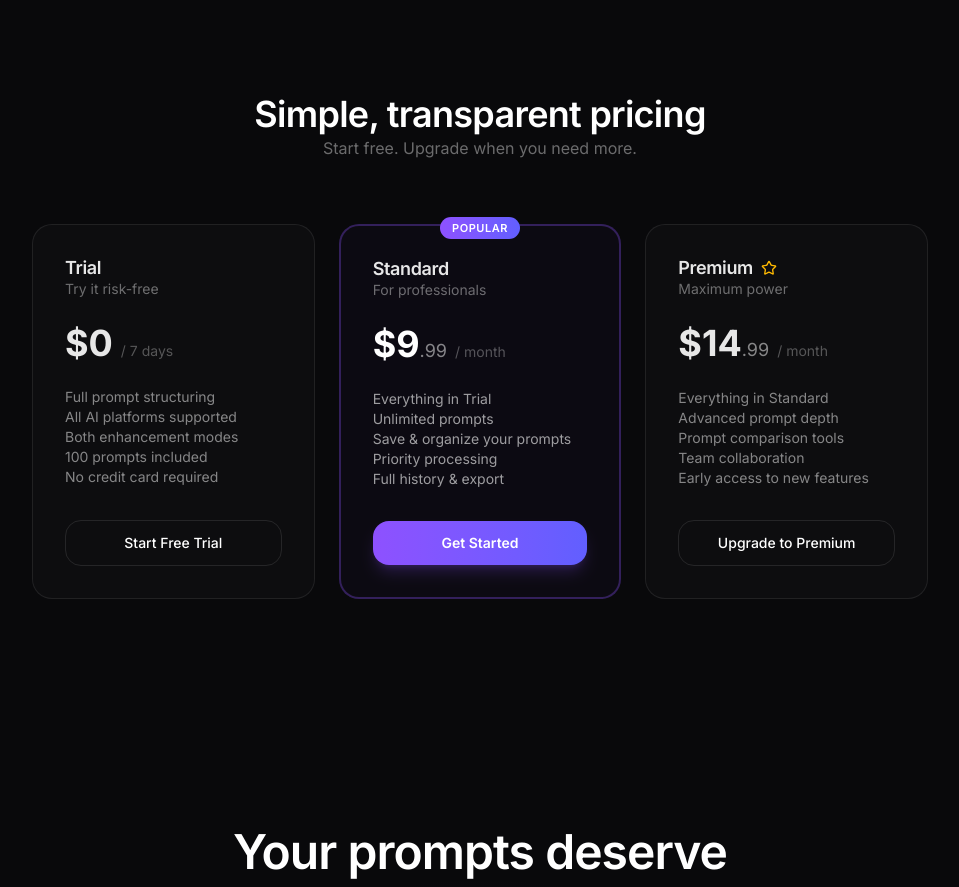
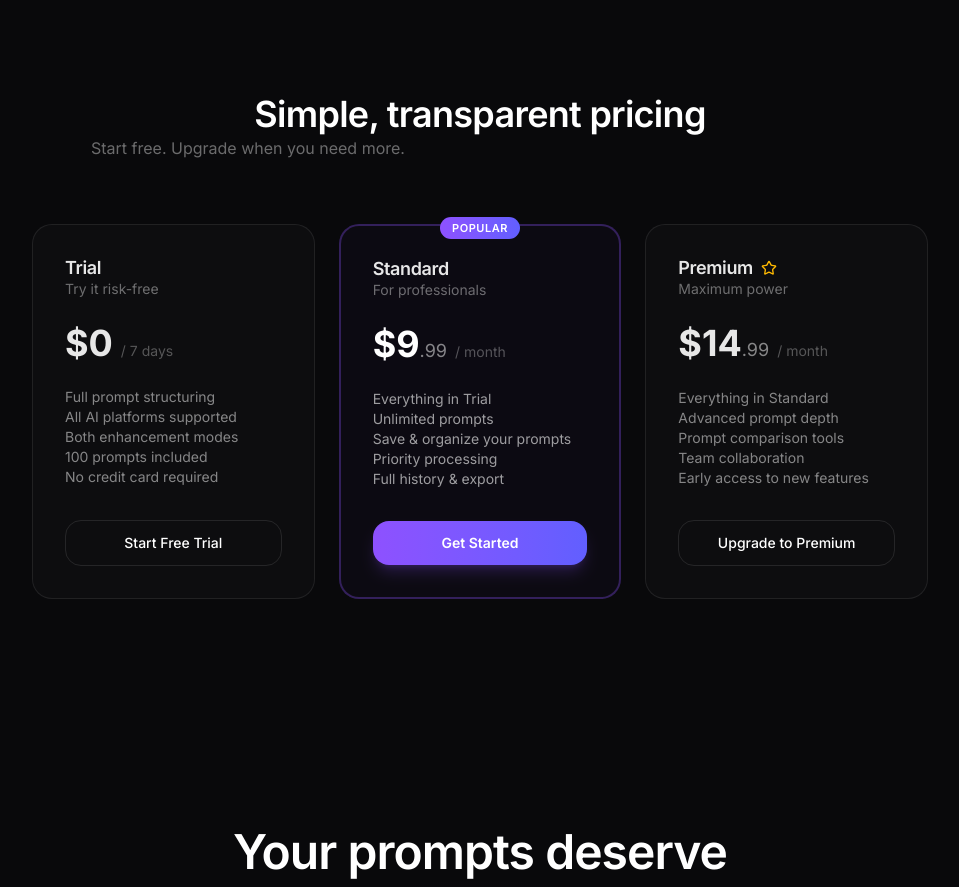
Before and after one commit to S-Borna/prompt-engine, a Next.js app: page / in a window 1280 px wide. Shown: the part 2840-3727 px from the top of the page, without its empty margins (160-1119 px from the left). Built offline with nearby package versions, Linux system fonts and the light colour scheme; no server answers.

Commit message:
fix: improve text alignment and formatting on landing page for better readability

```diff
--- a/src/app/page.tsx
+++ b/src/app/page.tsx
@@ -508,7 +508,7 @@ export default function LandingPage() {
                 <h2 className="text-3xl md:text-4xl font-bold tracking-tight mb-4">
                   Simple, transparent pricing
                 </h2>
-                <p className="text-base text-white/40 text-center">
+                <p className="text-base text-white/40 max-w-lg mx-auto text-center">
                   Start free. Upgrade when you need more.
                 </p>
               </div>
@@ -634,8 +634,7 @@ export default function LandingPage() {
                 <span className="bg-gradient-to-r from-violet-400 to-indigo-400 bg-clip-text text-transparent">better engineering</span>
               </h2>
               <p className="text-base text-white/40 mb-10 max-w-md mx-auto text-center">
-                Stop feeding AI models vague instructions and hoping for the best.
-                Start with structure. Start with PRAXIS.
+                Stop feeding AI models vague instructions and hoping for the best. Start with structure. Start with PRAXIS.
               </p>
               <Link
                 href="/signup"
```
